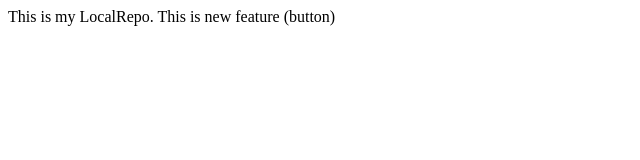
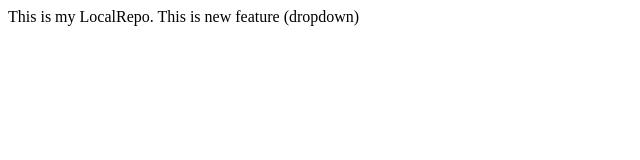
Before and after one commit to AkshadSonawane/Local-Repo, a plain HTML site: page index.html in a window 1280 px wide. Shown: the full height of the page, 0-640 px from the left. Drawn offline with Linux system fonts and the light colour scheme.

Commit message:
Add dropdown

```diff
--- a/index.html
+++ b/index.html
@@ -1,3 +1,3 @@
 <p> This is my LocalRepo.
- This is new feature (button)
+  This is new feature (dropdown)
 </p>
```
